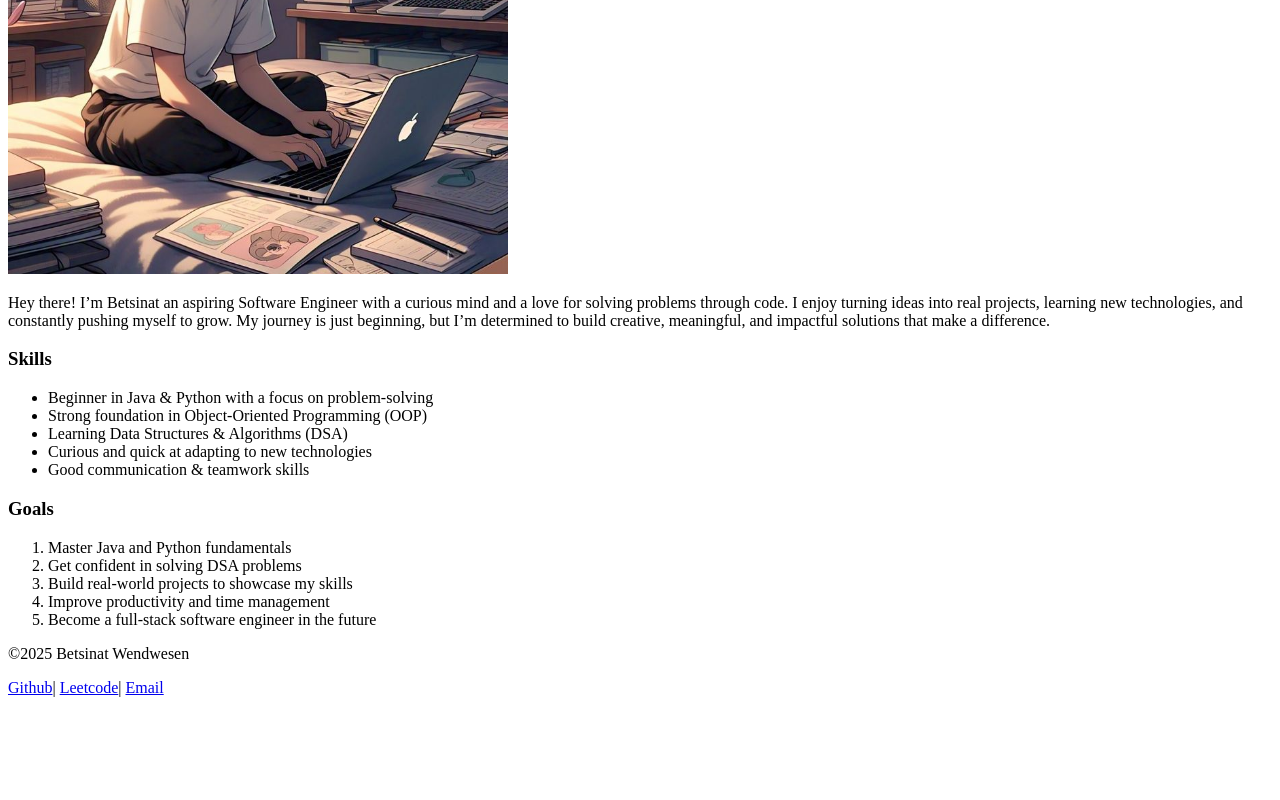
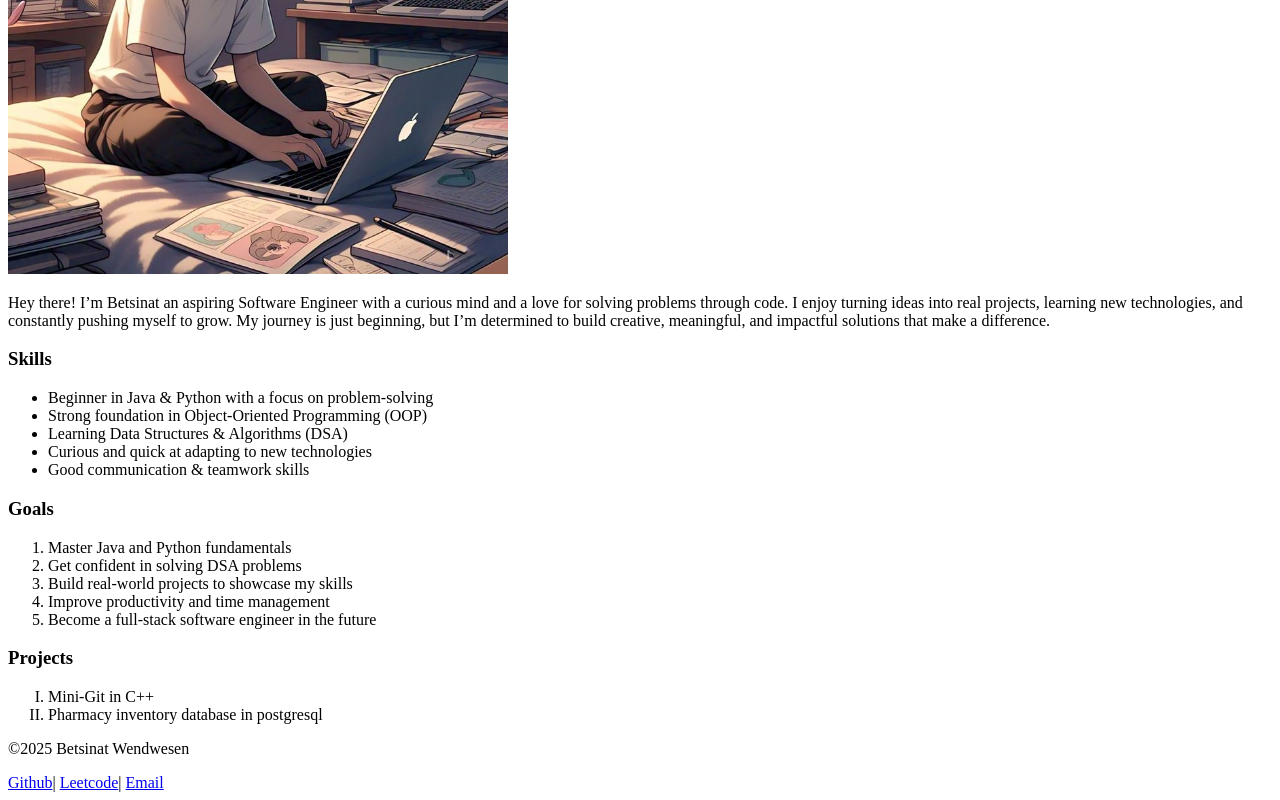
Before and after one commit to Betsinat/Portfolio-project, a plain HTML site: page index.html in a window 1280 px wide. Shown: the part 391-1191 px from the top of the page. Before the commit the page ends 1096 px from the top, so only its background shows below. Drawn offline with Linux system fonts and the light colour scheme.

Commit message:
add comprehensive comments to all HTML files

```diff
--- a/index.html
+++ b/index.html
@@ -3,9 +3,12 @@
 <head>
     <meta charset="UTF-8">
     <meta name="viewport" content="width=device-width, initial-scale=1.0">
-    <title>Document</title>
+    <title>Home - Betsinat Wendwesen</title>
 </head>
 <body>
+
+     <!-- Main header with navigation menu -->
+
     <header>
         <h1>Betsinat Wendwesen</h1>
         <nav>
@@ -14,24 +17,36 @@
            <a href="./contact.html">Contact</a>
         </nav>
     </header>
+
+     <!-- Hero section with welcome message and profile image -->
+
     <section>
         <h2>Welcome to my portfolio!</h2>
+
+            <!-- Clickable profile image linking to about page -->
+
         <a href="./about.html"><img src="./images/my image.jpg" alt="A girl sitting in a bed and using her pc" width ="500"></a>
     <p>Hey there! I’m Betsinat an aspiring Software Engineer with a curious mind and a love for solving problems through code.
          I enjoy turning ideas into real projects, learning new technologies, and constantly pushing myself to grow.
           My journey is just beginning, but I’m determined to build creative, meaningful, and impactful solutions that make a difference.</p>
    </section>
+
+   <!-- skills section -->
+
    <section>
     <div>
         <h3>Skills</h3>
-        <ul>
+     <ul>
         <li>Beginner in Java & Python with a focus on problem-solving</li>
         <li>Strong foundation in Object-Oriented Programming (OOP)</li>
         <li>Learning Data Structures & Algorithms (DSA)</li>
         <li>Curious and quick at adapting to new technologies</li>
         <li>Good communication & teamwork skills</li>
     </ul>
-</div>
+   </div>
+
+<!-- Goals section -->
+
    <div>
     <h3>Goals</h3>
     <ol>
@@ -43,7 +58,18 @@
     </ol>
    </div>
 
+<!-- Projects section -->
+
+   <div>
+    <h3>Projects</h3>
+   <ol type="I">
+    <li>Mini-Git in C++</li>
+    <li>Pharmacy inventory database in postgresql</li>
+   </ol>
+   </div>
    </section>
+
+   <!-- Footer section with some external links -->
 
     <footer>
         <p>©2025 Betsinat Wendwesen</p>
```
Also changed, not shown: about.html (+12 -2 lines).
